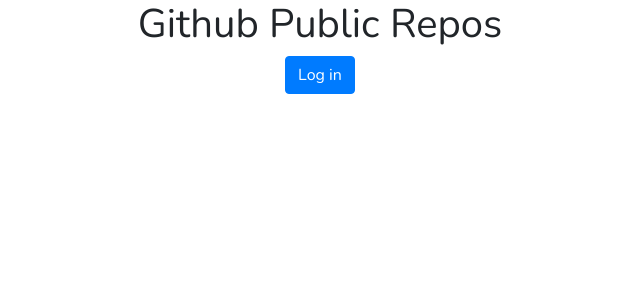
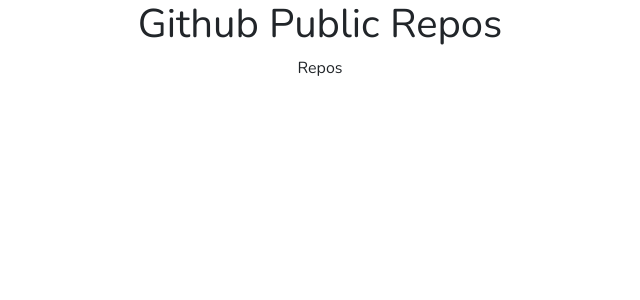
Before and after one commit to Abdo-Hassan/github-repos, a React (Create React App) app: page /repos in a window 1280 px wide. Before the commit this address led to /. Shown: the top 300 px of the page, without its empty margins (320-960 px from the left). Built offline with nearby package versions, Linux system fonts and the light colour scheme.

Commit message:
conditional routes ( AUTH )

```diff
--- a/src/components/Home.js
+++ b/src/components/Home.js
@@ -1,9 +1,13 @@
 import React from 'react';
+import { Redirect } from 'react-router-dom';
+import { useSelector } from 'react-redux';
 
 const Home = () => {
+  const currentUser = useSelector((state) => state.currentUser);
+  if (currentUser) return <Redirect to='/repos' />;
   return (
     <div>
-      <button className='btn btn-primary btn-large'>Log in</button>
+      <button className='btn btn-primary btn-dark'>Log In with Github</button>
     </div>
   );
 };
--- a/src/redux/reducer/userReducer.js
+++ b/src/redux/reducer/userReducer.js
@@ -1,7 +1,7 @@
 import types from '../types/userTypes';
 
 const INIT_STATE = {
-  currentUser: null,
+  currentUser: true,
   userRepos: [],
 };
 
```
